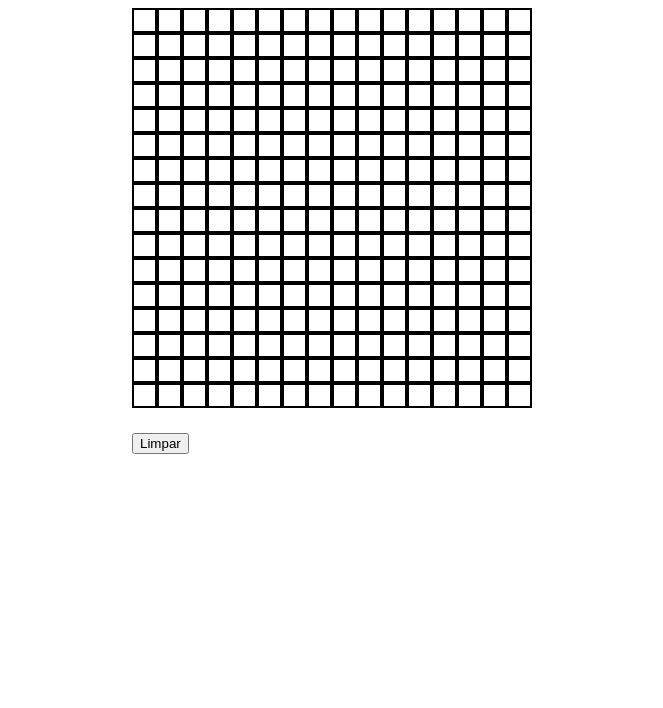
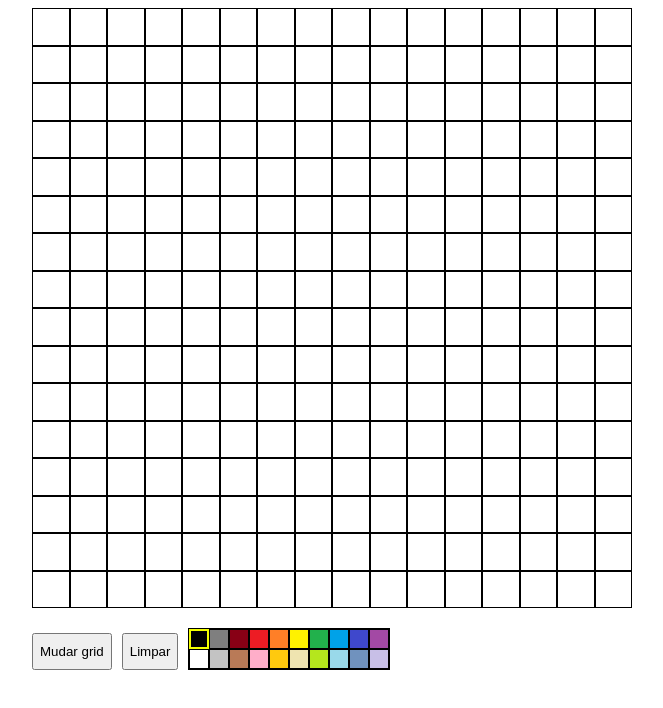
Before and after one commit to ChristoferLv/top-etch-a-sketch, a plain HTML site: page index.html in a window 1280 px wide. Shown: the whole page, without its empty margins (308-971 px from the left). Drawn offline with Linux system fonts and the light colour scheme.

Commit message:
Adiciona paleta de cores

```diff
--- a/index.html
+++ b/index.html
@@ -10,11 +10,16 @@
 
 <body>
     <div class="layout">
-        <div class="container" id="base"></div>
-        <button>Limpar</button>
+        <div class="container"></div>
+
+        <div class="tools">
+            <button>Mudar grid</button>
+            <button>Limpar</button>
+            <div class="colors container"></div>
+        </div>
     </div>
 
     <script src="script.js"></script>
-    </body>
+</body>
 
 </html>
--- a/script.js
+++ b/script.js
@@ -1,21 +1,62 @@
 console.log("IMPORTED");
 
-const baseDiv = document.getElementById("base");
+const baseDiv = document.querySelector(".container");
 baseDiv.addEventListener("mouseover", mouseHandler);
 baseDiv.addEventListener("mousedown", mouseHandler);
 
-const clearBtn = document.querySelector("button")
-clearBtn.addEventListener("click", clearHandler)
+const changeGridBtn = document.querySelectorAll("button")[0];
+changeGridBtn.addEventListener("click", changeGridHandler);
+
+const clearBtn = document.querySelectorAll("button")[1];
+clearBtn.addEventListener("click", clearHandler);
+
+
+const colors = document.querySelector(".colors");
+const colorsArr = [
+    "#000000", "#7f7f7f", "#880015", "#ed1c24", "#ff7f27", "#fff200", "#22b14c", "#00a2e8", "#3f48cc", "#a349a4",
+    "#ffffff", "#c3c3c3", "#b97a57", "#ffaec9", "#ffc90e", "#efe4b0", "#b5e61d", "#99d9ea", "#7092be", "#c8bfe7",
+]
+
+let currentColor = "#000";
+let currentSelected = null;
+
+function buildColors() {
+    for (let i = 0; i < 20; i++) {
+        const square = document.createElement("div");
+        square.classList.add("square");
+        square.id = i;
+        square.style.width = "20px";
+        square.style.height = "20px";
+        square.style.backgroundColor = colorsArr[i];
+        square.addEventListener("click", selectColor);
+        colors.append(square);
+    }
+    currentSelected = colors.children[0];
+    currentSelected.classList.add("selected");
+    currentSelected.classList.re
+}
+
+/**
+ *
+ * @param {MouseEvent} e
+ */
+function selectColor(e) {
+    currentSelected.classList.remove("selected");
+    currentSelected = e.target;
+    currentColor = currentSelected.style.backgroundColor;
+    currentSelected.classList.add("selected");
+}
 
 function buildGrid(numSquares) {
     baseDiv.innerHTML = '';
-    const size = 400 / numSquares;
+    const size = 600 / numSquares;
     for (let i = 0; i < numSquares * numSquares; i++) {
         const square = document.createElement("div");
         square.classList.add("square");
         square.id = i;
         square.style.width = size + "px";
         square.style.height = size + "px";
+        square.style.backgroundColor = "#fff";
         baseDiv.append(square);
     }
 }
@@ -26,29 +67,42 @@ function buildGrid(numSquares) {
  */
 function mouseHandler(e) {
     if (e.buttons == 1)
-        e.target.style.backgroundColor = "#0f0f0f";
+        e.target.style.backgroundColor = currentColor;
 }
 
 /**
  *
  * @param {MouseEvent} e
  */
-function clearHandler(e) {
-    const input = parseInt(window.prompt("Digite a dimensão para seu grid.\n Maximo de 100x100"));
-    console.log(input)
+function changeGridHandler(e) {
+    let input = window.prompt("Digite a dimensão para seu grid.\n Maximo de 100x100");
+
+    if (input == "")
+        return;
+
+    input = parseInt(input);
+
     if (Number.isNaN(input)) {
         alert("Digite um número inteiro");
         return;
     }
+
     if (input > 100) {
         alert("Valor muito grande.");
         return;
     }
+
     if (input < 1) {
         alert("Valor muito pequeno.");
         return;
     }
+
     buildGrid(input);
 }
 
+function clearHandler() {
+    buildGrid(Math.sqrt(baseDiv.children.length));
+}
+
+buildColors();
 buildGrid(16);
--- a/style.css
+++ b/style.css
@@ -11,16 +11,32 @@ button{
     flex-direction: column;
     align-items: flex-start;
     justify-content: center;
-    width: 400px;
+    width: 600px;
     margin: 0 auto;
 }
 
 .square {
-    border: 2px solid #000000;
+    border: 1px solid #000000;
     box-sizing: border-box;
 }
 
 .container{
     display: flex;
     flex-wrap: wrap;
+    user-select: none;
 }
+
+.colors{
+    border: 1px solid #000000;
+    margin-top: 20px;
+    width: 200px;
+}
+
+.selected{
+     border: 2px solid #f2ff00;
+}
+
+.tools{
+    display: flex;
+    gap: 10px;
+}
```
